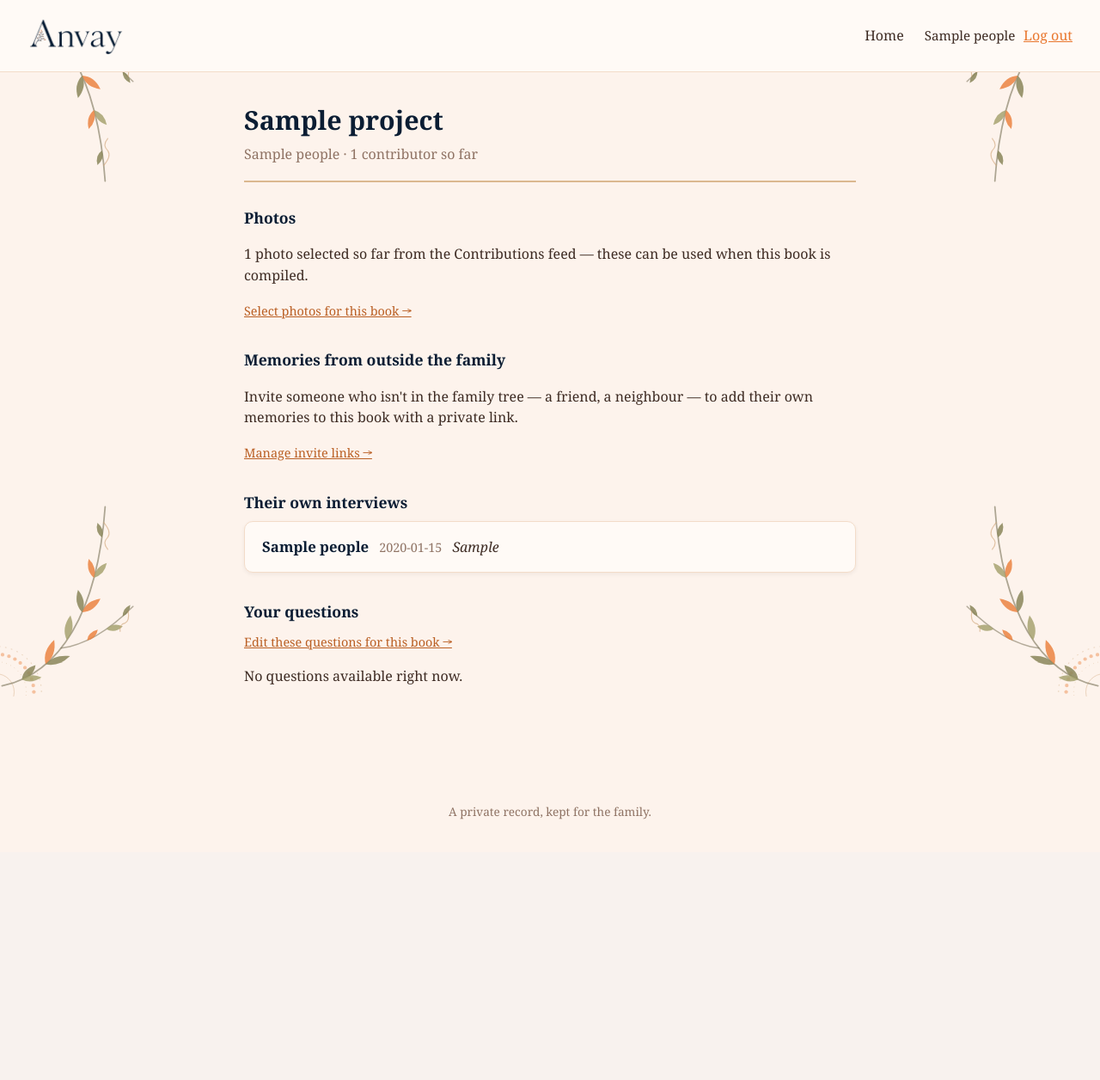
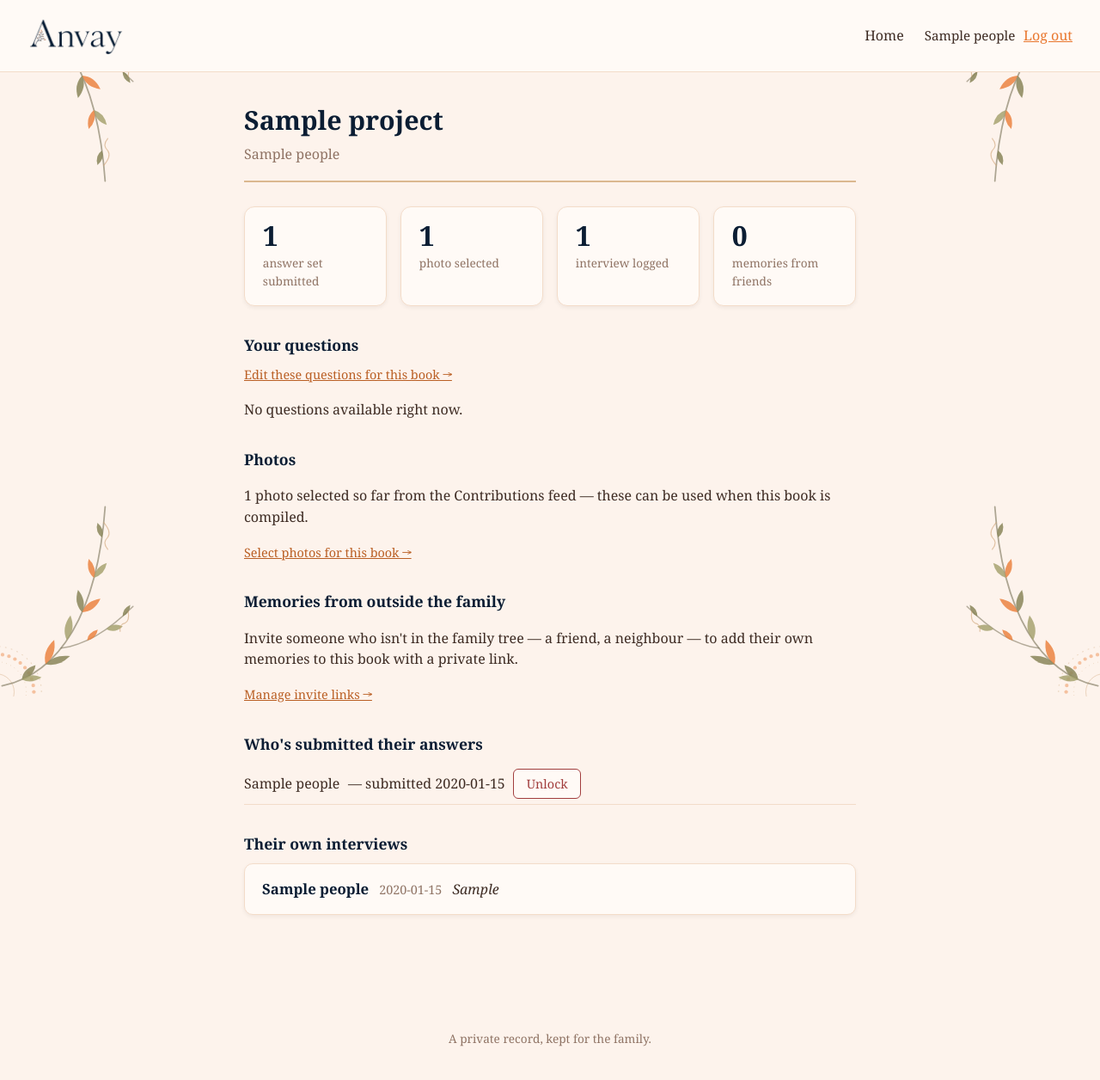
Before and after one commit to shaheeniv/Anvay, a Flask app: page /books/1 in a window 1280 px wide. Shown: the whole page at 86% size. Before the commit the page ends 953 px from the top, so only its background shows below. Run offline with Flask 3, Linux system fonts and the light colour scheme; the visitor is signed in with stand-in values (Sample User, id 1); data comes from the database, SQL or seed files in the repository; tables that the repository leaves empty hold one stand-in row (values such as "Sample post").

Commit message:
Add a Legacy Book landing page and lock answers on submit
Clicking into a book used to drop straight into the Q&A form. Now it
lands on an overview first -- stats (submitted count, photos,
interviews, guest memories), a status card for the viewer's own
questions, and links out to everything else -- with the actual
question form moved to its own page (/books/<id>/answer).

Answers can be saved as a draft indefinitely (existing behavior,
unchanged), but a new "Submit your answers" action locks them in via a
new book_submissions table: submit_book_answers() now refuses further
edits once a submission row exists, and the answer page switches to a
read-only view showing what was submitted and when. Admins see who's
submitted on the book's overview page and can unlock an individual
person's answers if they submitted by mistake.

Verified end-to-end with a real non-admin account: draft save persists
and reflects on the landing page ("Continue answering"), submitting
locks the answers and flips the landing page to "Submitted", a direct
POST attempting to edit after submission is correctly rejected
server-side, and admin unlock restores editability. Caught and fixed a
real bug during testing: the unlock confirmation dialog used `tojson`
inside a double-quoted HTML attribute, which produced literal
unescaped quotes and broke the attribute -- simplified to a static
confirmation message instead of interpolating the name.

Co-Authored-By: Claude Sonnet 5 <noreply@anthropic.com>

```diff
--- a/app.py
+++ b/app.py
@@ -1857,20 +1857,22 @@ def show_book(book_id):
     relationship = classify_relationship(subject_ids, viewer_id)
 
     questions = db.execute(
-        "SELECT * FROM book_questions WHERE book_project_id = ? AND target_relationship = ? ORDER BY sort_order",
+        "SELECT id FROM book_questions WHERE book_project_id = ? AND target_relationship = ?",
         (book_id, relationship),
     ).fetchall()
 
-    existing_answers = {
-        row["question_id"]: row["answer_text"]
-        for row in db.execute(
-            "SELECT question_id, answer_text FROM book_answers WHERE book_project_id = ? AND person_id = ?",
-            (book_id, viewer_id),
-        )
-    }
-
-    contributor_count = db.execute(
-        "SELECT COUNT(DISTINCT person_id) AS c FROM book_answers WHERE book_project_id = ?",
+    viewer_submission = db.execute(
+        "SELECT * FROM book_submissions WHERE book_project_id = ? AND person_id = ?",
+        (book_id, viewer_id),
+    ).fetchone()
+
+    has_draft_answers = db.execute(
+        "SELECT 1 FROM book_answers WHERE book_project_id = ? AND person_id = ?",
+        (book_id, viewer_id),
+    ).fetchone() is not None
+
+    submitted_count = db.execute(
+        "SELECT COUNT(*) AS c FROM book_submissions WHERE book_project_id = ?",
         (book_id,),
     ).fetchone()["c"]
 
@@ -1890,6 +1892,7 @@ def show_book(book_id):
     ).fetchall()
 
     pending_guest_contributions = []
+    submitted_people = []
     viewer = current_person()
     if viewer and viewer["is_admin"]:
         pending_guest_contributions = db.execute(
@@ -1902,15 +1905,27 @@ def show_book(book_id):
             """,
             (book_id,),
         ).fetchall()
+        submitted_people = db.execute(
+            """
+            SELECT people.id AS person_id, people.name, book_submissions.submitted_at
+            FROM book_submissions
+            JOIN people ON people.id = book_submissions.person_id
+            WHERE book_submissions.book_project_id = ?
+            ORDER BY book_submissions.submitted_at
+            """,
+            (book_id,),
+        ).fetchall()
 
     return render_template(
         "book.html",
         book=book,
+        submitted_people=submitted_people,
         subjects=subjects,
         entries=entries,
-        questions=questions,
-        existing_answers=existing_answers,
-        contributor_count=contributor_count,
+        has_questions=len(questions) > 0,
+        viewer_submission=viewer_submission,
+        has_draft_answers=has_draft_answers,
+        submitted_count=submitted_count,
         photo_count=photo_count,
         approved_guest_contributions=approved_guest_contributions,
         pending_guest_contributions=pending_guest_contributions,
@@ -1950,14 +1965,60 @@ def edit_book_questions(book_id):
     )
 
 
-@app.route("/books/<int:book_id>/answers", methods=["POST"])
-def submit_book_answers(book_id):
+@app.route("/books/<int:book_id>/answer")
+def book_answer(book_id):
     db = get_db()
     book = db.execute("SELECT * FROM book_projects WHERE id = ?", (book_id,)).fetchone()
     if book is None:
         return "Book not found", 404
 
+    subject_ids = [
+        row["person_id"] for row in
+        db.execute("SELECT person_id FROM book_subjects WHERE book_project_id = ?", (book_id,))
+    ]
     viewer_id = session["person_id"]
+    relationship = classify_relationship(subject_ids, viewer_id)
+
+    questions = db.execute(
+        "SELECT * FROM book_questions WHERE book_project_id = ? AND target_relationship = ? ORDER BY sort_order",
+        (book_id, relationship),
+    ).fetchall()
+
+    existing_answers = {
+        row["question_id"]: row["answer_text"]
+        for row in db.execute(
+            "SELECT question_id, answer_text FROM book_answers WHERE book_project_id = ? AND person_id = ?",
+            (book_id, viewer_id),
+        )
+    }
+
+    submission = db.execute(
+        "SELECT * FROM book_submissions WHERE book_project_id = ? AND person_id = ?",
+        (book_id, viewer_id),
+    ).fetchone()
+
+    return render_template(
+        "book_answer.html", book=book, questions=questions,
+        existing_answers=existing_answers, submission=submission,
+    )
+
+
+@app.route("/books/<int:book_id>/answers", methods=["POST"])
+def submit_book_answers(book_id):
+    db = get_db()
+    book = db.execute("SELECT * FROM book_projects WHERE id = ?", (book_id,)).fetchone()
+    if book is None:
+        return "Book not found", 404
+
+    viewer_id = session["person_id"]
+    already_submitted = db.execute(
+        "SELECT 1 FROM book_submissions WHERE book_project_id = ? AND person_id = ?",
+        (book_id, viewer_id),
+    ).fetchone()
+    if already_submitted:
+        flash("Your answers are already submitted and locked in — ask an admin if something needs to change.")
+        return redirect(url_for("book_answer", book_id=book_id))
+
     for key, value in request.form.items():
         if not key.startswith("question_"):
             continue
@@ -1975,7 +2036,37 @@ def submit_book_answers(book_id):
             (book_id, question_id, viewer_id, answer_text),
         )
     db.commit()
-    flash("Your answers have been saved.")
+    flash("Your draft has been saved.")
+    return redirect(url_for("book_answer", book_id=book_id))
+
+
+@app.route("/books/<int:book_id>/answers/submit", methods=["POST"])
+def finalize_book_answers(book_id):
+    db = get_db()
+    book = db.execute("SELECT * FROM book_projects WHERE id = ?", (book_id,)).fetchone()
+    if book is None:
+        return "Book not found", 404
+
+    viewer_id = session["person_id"]
+    db.execute(
+        "INSERT OR IGNORE INTO book_submissions (book_project_id, person_id) VALUES (?, ?)",
+        (book_id, viewer_id),
+    )
+    db.commit()
+    flash("Your answers have been submitted and locked in — thank you.")
+    return redirect(url_for("show_book", book_id=book_id))
+
+
+@app.route("/books/<int:book_id>/answers/unlock/<int:person_id>", methods=["POST"])
+@require_admin
+def unlock_book_answers(book_id, person_id):
+    db = get_db()
+    db.execute(
+        "DELETE FROM book_submissions WHERE book_project_id = ? AND person_id = ?",
+        (book_id, person_id),
+    )
+    db.commit()
+    flash("Answers unlocked — they can be edited again.")
     return redirect(url_for("show_book", book_id=book_id))
 
 
--- a/templates/book.html
+++ b/templates/book.html
@@ -8,10 +8,55 @@
       <h1>{{ book['title'] }}</h1>
       <p class="entry-meta">
         {{ subjects | map(attribute='name') | join(' & ') }}
-        · {{ contributor_count }} contributor{{ 's' if contributor_count != 1 else '' }} so far
       </p>
     </div>
   </div>
+
+  <div class="stat-grid">
+    <div class="stat-card">
+      <span class="stat-number">{{ submitted_count }}</span>
+      <span class="stat-label">answer{{ 's' if submitted_count != 1 else '' }} set{{ 's' if submitted_count != 1 else '' }} submitted</span>
+    </div>
+    <div class="stat-card">
+      <span class="stat-number">{{ photo_count }}</span>
+      <span class="stat-label">photo{{ 's' if photo_count != 1 else '' }} selected</span>
+    </div>
+    <div class="stat-card">
+      <span class="stat-number">{{ entries|length }}</span>
+      <span class="stat-label">interview{{ 's' if entries|length != 1 else '' }} logged</span>
+    </div>
+    <div class="stat-card">
+      <span class="stat-number">{{ approved_guest_contributions|length }}</span>
+      <span class="stat-label">memor{{ 'y' if approved_guest_contributions|length == 1 else 'ies' }} from friends</span>
+    </div>
+  </div>
+
+  <section class="relation-section">
+    <h2>Your questions</h2>
+    {% if current_person and current_person['is_admin'] %}
+      <a class="small-link" href="{{ url_for('edit_book_questions', book_id=book['id']) }}">Edit these questions for this book &rarr;</a>
+    {% endif %}
+    {% if not has_questions %}
+      <p class="hint">No questions available right now.</p>
+    {% elif viewer_submission %}
+      <p class="hint">
+        <span class="kind-badge kind-unlocked">Submitted</span>
+        You submitted your answers on {{ viewer_submission['submitted_at'][:10] }} — they're locked in.
+      </p>
+      <a class="small-link" href="{{ url_for('book_answer', book_id=book['id']) }}">View your answers &rarr;</a>
+    {% else %}
+      <p class="hint">
+        {% if has_draft_answers %}
+          You've started answering — pick up where you left off.
+        {% else %}
+          Answer a few questions about {{ subjects | map(attribute='name') | join(' & ') }}, in your own words.
+        {% endif %}
+      </p>
+      <a class="button" href="{{ url_for('book_answer', book_id=book['id']) }}">
+        {{ 'Continue answering' if has_draft_answers else 'Answer your questions' }} &rarr;
+      </a>
+    {% endif %}
+  </section>
 
   <section class="relation-section">
     <h2>Photos</h2>
@@ -57,6 +102,26 @@
         </ul>
       {% endif %}
     </section>
+
+    <section class="relation-section">
+      <h2>Who's submitted their answers</h2>
+      {% if submitted_people %}
+        <ul class="relation-list">
+          {% for sp in submitted_people %}
+            <li>
+              {{ sp['name'] }} <span class="hint">— submitted {{ sp['submitted_at'][:10] }}</span>
+              <form method="post" action="{{ url_for('unlock_book_answers', book_id=book['id'], person_id=sp['person_id']) }}"
+                class="inline-remove"
+                onsubmit="return confirm('Unlock these answers so they can be edited again?');">
+                <button type="submit" class="small-button small-button--danger">Unlock</button>
+              </form>
+            </li>
+          {% endfor %}
+        </ul>
+      {% else %}
+        <p class="hint">No one has submitted their answers yet.</p>
+      {% endif %}
+    </section>
   {% endif %}
 
   {% if approved_guest_contributions %}
@@ -98,107 +163,4 @@
     {% endif %}
   </section>
 
-  <section class="relation-section">
-    <h2>Your questions</h2>
-    {% if current_person and current_person['is_admin'] %}
-      <a class="small-link" href="{{ url_for('edit_book_questions', book_id=book['id']) }}">Edit these questions for this book &rarr;</a>
-    {% endif %}
-    {% if questions %}
-      <form class="entry-form" method="post" action="{{ url_for('submit_book_answers', book_id=book['id']) }}">
-        {% for question in questions %}
-          <label for="question_{{ question['id'] }}">{{ question['text'] }}</label>
-          <div class="dictate-row">
-            <textarea id="question_{{ question['id'] }}" name="question_{{ question['id'] }}" rows="4"
-              >{{ existing_answers.get(question['id'], '') }}</textarea>
-            <button type="button" class="small-button dictate-button"
-              data-dictate-target="question_{{ question['id'] }}">🎤 Dictate</button>
-          </div>
-        {% endfor %}
-        <div class="form-actions">
-          <button type="submit" class="button">Save answers</button>
-        </div>
-      </form>
-    {% else %}
-      <p class="hint">No questions available right now.</p>
-    {% endif %}
-  </section>
-
-  <script>
-    // Lets someone speak an answer instead of typing it. Records audio
-    // right in the browser, then sends it to the server to be
-    // transcribed (OpenAI's Whisper) — meaningfully more accurate than
-    // relying on the browser's own built-in speech recognition,
-    // especially for accented English, at a small per-use cost.
-    (function () {
-      if (!navigator.mediaDevices || !window.MediaRecorder) {
-        document.querySelectorAll('.dictate-button').forEach(function (b) { b.style.display = 'none'; });
-        return;
-      }
-
-      document.querySelectorAll('.dictate-button').forEach(function (button) {
-        var textarea = document.getElementById(button.dataset.dictateTarget);
-        if (!textarea) return;
-
-        var mediaRecorder = null;
-        var chunks = [];
-        var recording = false;
-
-        function appendText(text) {
-          var sep = textarea.value && !/\s$/.test(textarea.value) ? ' ' : '';
-          textarea.value += sep + text;
-        }
-
-        function setIdle() {
-          recording = false;
-          button.disabled = false;
-          button.classList.remove('dictate-button--active');
-          button.textContent = '🎤 Dictate';
-        }
-
-        function sendForTranscription(blob, extension) {
-          button.disabled = true;
-          button.textContent = 'Transcribing…';
-          var formData = new FormData();
-          formData.append('audio', blob, 'dictation.' + extension);
-          fetch('{{ url_for("dictate") }}', { method: 'POST', body: formData })
-            .then(function (response) { return response.json(); })
-            .then(function (data) {
-              if (data.text) appendText(data.text);
-              if (data.error) alert(data.error);
-            })
-            .catch(function () {
-              alert('Something went wrong sending that to be transcribed.');
-            })
-            .then(setIdle);
-        }
-
-        button.addEventListener('click', function () {
-          if (recording) {
-            mediaRecorder.stop();
-            return;
-          }
-          navigator.mediaDevices.getUserMedia({ audio: true }).then(function (stream) {
-            chunks = [];
-            mediaRecorder = new MediaRecorder(stream);
-            mediaRecorder.addEventListener('dataavailable', function (e) {
-              if (e.data.size > 0) chunks.push(e.data);
-            });
-            mediaRecorder.addEventListener('stop', function () {
-              stream.getTracks().forEach(function (t) { t.stop(); });
-              var mimeType = mediaRecorder.mimeType || 'audio/webm';
-              var extension = mimeType.indexOf('mp4') !== -1 ? 'm4a' : 'webm';
-              sendForTranscription(new Blob(chunks, { type: mimeType }), extension);
-            });
-            mediaRecorder.start();
-            recording = true;
-            button.classList.add('dictate-button--active');
-            button.textContent = '⏹ Stop';
-          }).catch(function () {
-            alert("Couldn't access the microphone — check your browser's permission for this site.");
-          });
-        });
-      });
-    })();
-  </script>
-
 {% endblock %}
```
Also changed, not shown: schema.sql (+12 -0 lines), templates/book_answer.html (added, +132 -0 lines), README.md.
